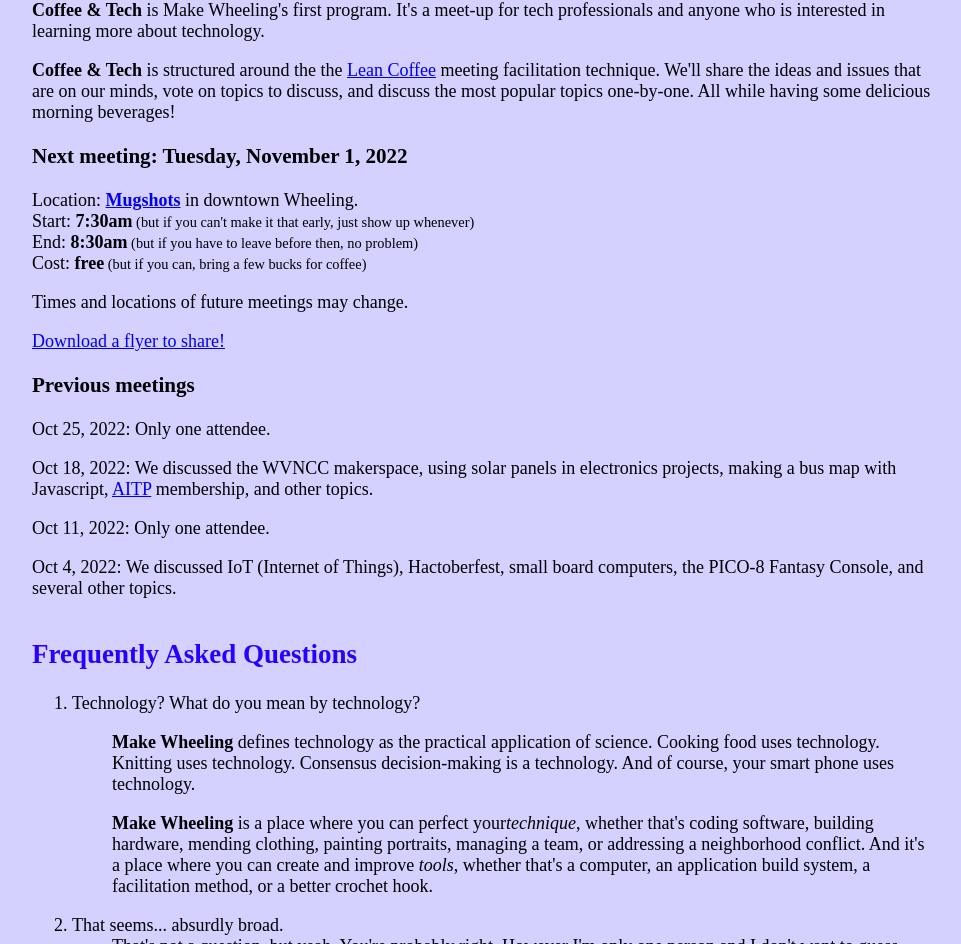
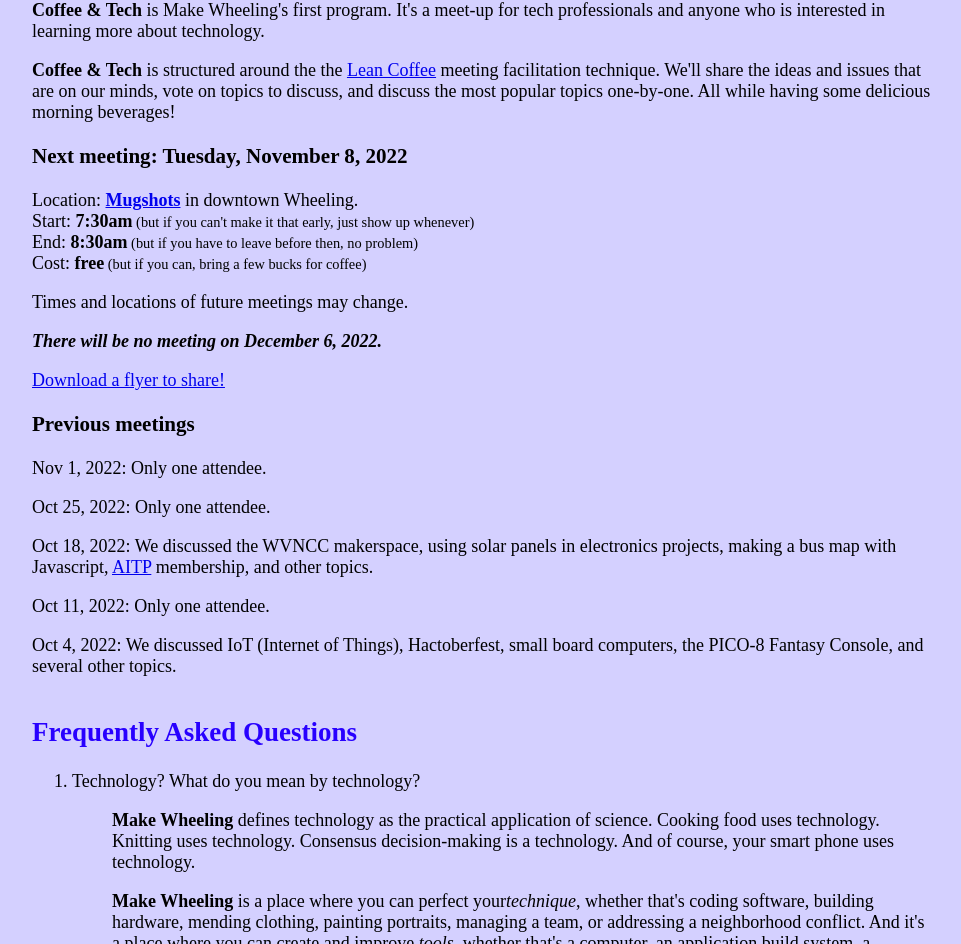
Before and after one commit to emhoracek/makewheeling, a React (Vite) app: page / in a window 1280 px wide. Shown: the part 1010-1954 px from the top of the page, without its empty margins (158-1119 px from the left). Built offline with nearby package versions, Linux system fonts and the light colour scheme; no server answers; a web font is replaced by a local one.

Commit message:
Update Tech and Coffee

```diff
--- a/src/pages/home.jsx
+++ b/src/pages/home.jsx
@@ -46,7 +46,7 @@
         </p>
 
         <h3>
-          Next meeting: Tuesday, November 1, 2022
+          Next meeting: Tuesday, November 8, 2022
         </h3>
 
         <p>
@@ -70,10 +70,15 @@
 
         <p>Times and locations of future meetings may change.</p>
 
+        <p><strong><em>There will be no meeting on December 6, 2022.</em></strong></p>
+
         <p><a href="https://cdn.glitch.global/a66f4dd6-ce3f-45aa-a4fe-67fb736c819b/Screen%20Shot%202022-09-28%20at%204.32.26%20PM.png?v=1664397155663">
           Download a flyer to share!</a></p>
 
         <h3>Previous meetings</h3>
+
+        <p>Nov 1, 2022: Only one attendee.
+        </p>
 
         <p>Oct 25, 2022: Only one attendee.
         </p>
```
